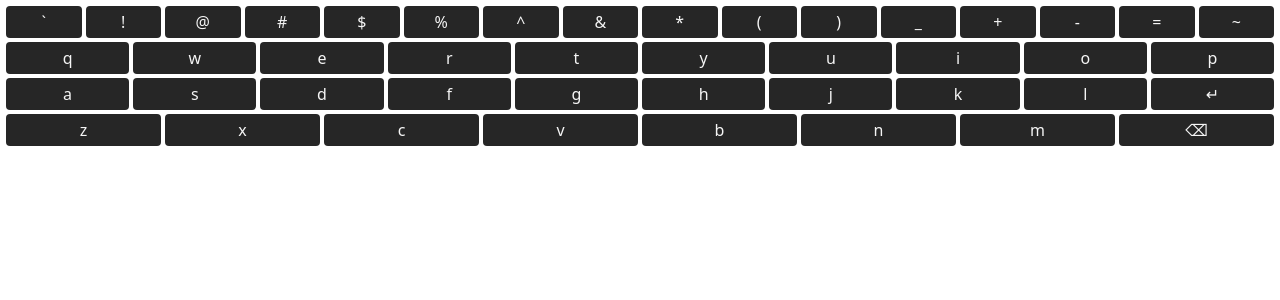
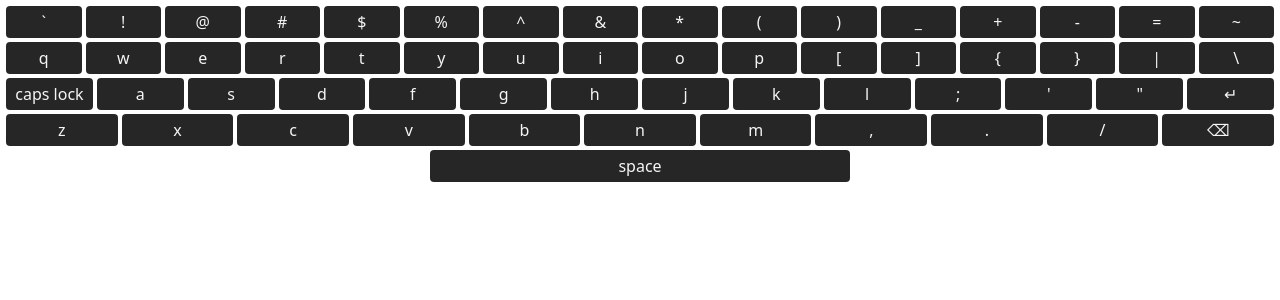
Before and after one commit to yaralahruthik/react-keyboard, a React (Vite) app: page / in a window 1280 px wide. Shown: the top 300 px of the page. Built offline with nearby package versions, Linux system fonts and the light colour scheme.

Commit message:
Key display

```diff
--- a/src/components/CustomKeyboard/KeyboardKey.tsx
+++ b/src/components/CustomKeyboard/KeyboardKey.tsx
@@ -21,7 +21,7 @@ const KeyboardKey = ({
   const handleUserKeyPress = useCallback(
     (event: KeyboardEvent) => {
       const { key } = event;
-      if (key.toLowerCase() === keyboardKey.toLowerCase()) {
+      if (key === keyboardKey) {
         onClick(keyboardKey);
       }
     },
@@ -41,13 +41,13 @@ const KeyboardKey = ({
       return keysSymbols[keyboardKey];
     }
 
-    return keyboardKey;
+    return keyboardKey.replace(/\B_\B/, ' ');
   };
 
   const classNameToRender = (): string => {
     const classToAdd = keysClasses?.[keyboardKey] || '';
 
-    return `w-full m-0.5 rounded bg-neutral-800 p-1 text-neutral-100 hover:opacity-95 hover:drop-shadow ${classToAdd}`.trim();
+    return `w-full m-0.5 disabled:opacity-0 rounded bg-neutral-800 p-1 text-neutral-100 hover:opacity-95 hover:drop-shadow ${classToAdd}`.trim();
   };
 
   const stylesToRender = (): React.CSSProperties | undefined => {
@@ -67,6 +67,7 @@ const KeyboardKey = ({
       style={stylesToRender()}
       onClick={() => onClick(keyboardKey)}
       onMouseDown={(e) => e.preventDefault()}
+      disabled={keyboardKeyToRender() === '__'}
     >
       {keyboardKeyToRender()}
     </button>
--- a/src/components/CustomKeyboard/index.tsx
+++ b/src/components/CustomKeyboard/index.tsx
@@ -56,10 +56,10 @@ const CustomKeyboard = ({
             style={colStylesToRender()}
             key={row}
           >
-            {row.split(' ').map((keyboardKey) => (
+            {row.split(' ').map((keyboardKey, index) => (
               <KeyboardKey
                 allowPhysicalKeyboard={allowPhysicalKeyboard}
-                key={keyboardKey}
+                key={index}
                 keysClasses={keysClasses}
                 keysColors={keysColors}
                 keysSymbols={keysSymbols}
--- /dev/null
+++ b/src/utils/keyValues.ts
@@ -0,0 +1,4 @@
+export const keyValues = {
+  modifier: ['CapsLock'],
+  whiteSpace: ['Enter', 'Tab', 'Space', 'SpaceBar'], // the return value for space is " "
+};
--- a/src/utils/layout.ts
+++ b/src/utils/layout.ts
@@ -1,6 +1,7 @@
 export const defaultLayout = [
   '` ! @ # $ % ^ & * ( ) _ + - = ~',
-  'q w e r t y u i o p',
-  'a s d f g h j k l enter',
-  'z x c v b n m backspace',
+  'q w e r t y u i o p [ ] { } | \\',
+  'caps_lock a s d f g h j k l ; \' " enter',
+  'z x c v b n m , . / backspace',
+  '__ space __',
 ];
```
